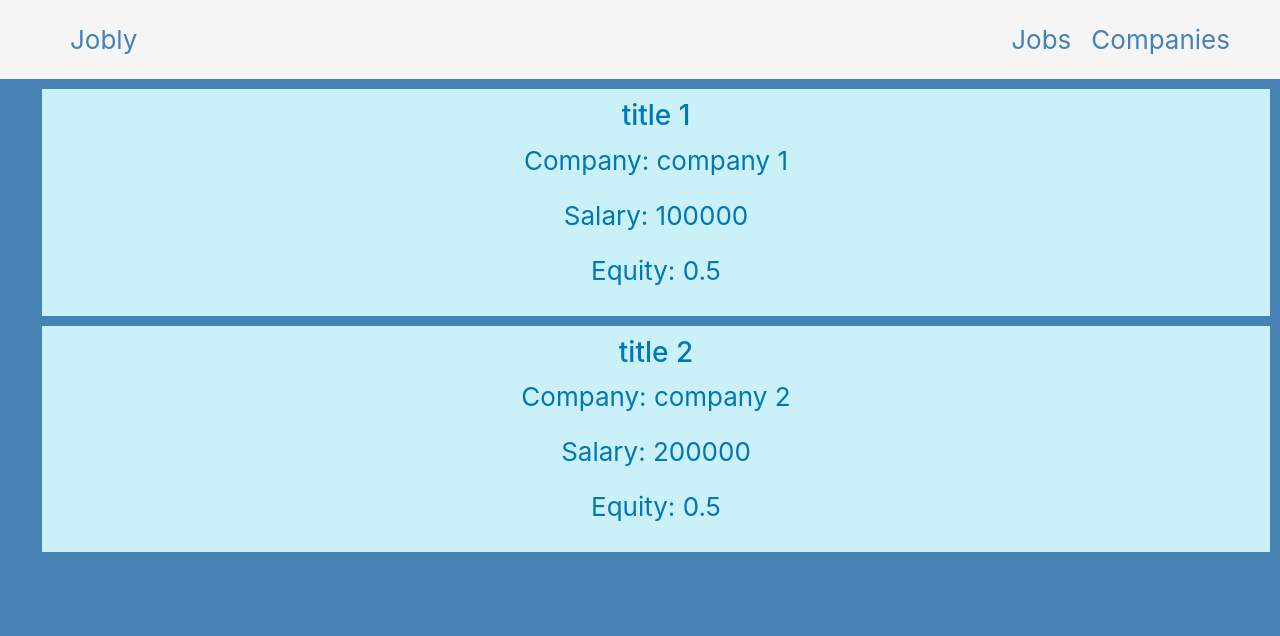
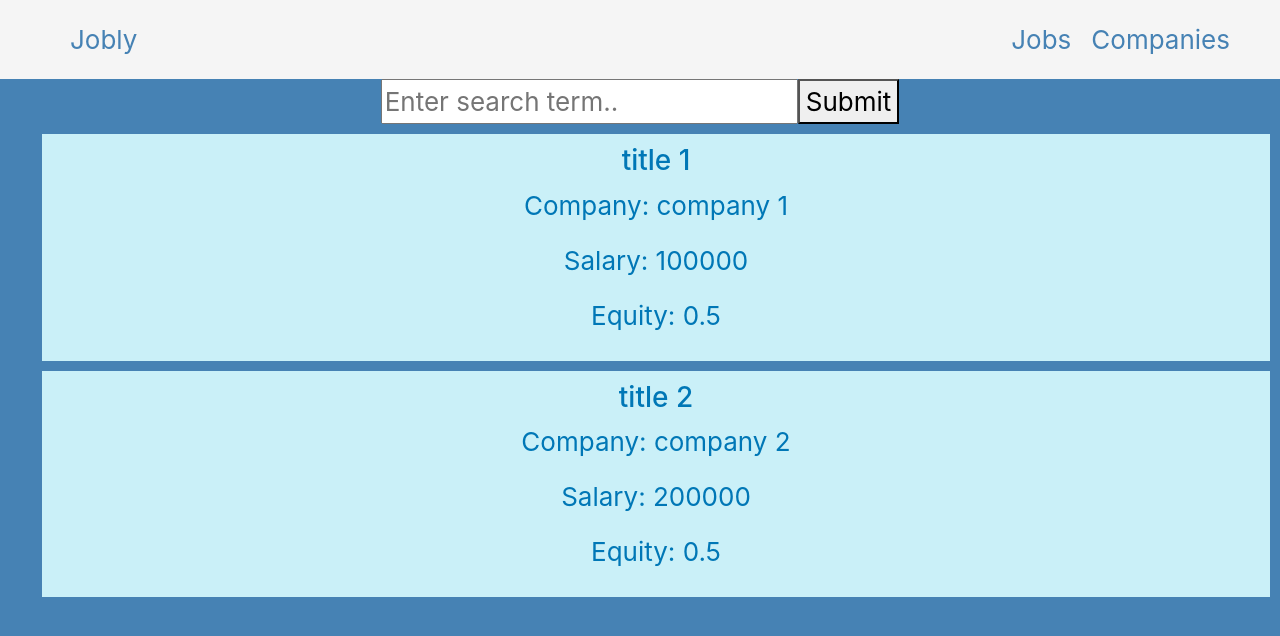
Before and after one commit to StrawberryShortyCake/react-jobly, a React (Vite) app in the folder react-jobly/: page /jobs in a window 1280 px wide. Shown: the top 636 px of the page. Built offline with nearby package versions, Linux system fonts and the light colour scheme.

Commit message:
Added SearchForm.

```diff
--- a/react-jobly/src/CompanyList.jsx
+++ b/react-jobly/src/CompanyList.jsx
@@ -1,5 +1,6 @@
 import CompanyDetails from "./CompanyDetails";
 import Company from "./CompanyCard";
+import SearchForm from "./SearchForm";
 
 const defaultCompanies = [
   {
@@ -30,7 +31,13 @@ const defaultCompanies = [
 function CompanyList() {
   const companies = defaultCompanies;
 
+  function getCompanyList(){
+    return "";
+  }
+
   return (
+    <div className="CompanyList">
+      <SearchForm getList={getCompanyList} />
       <ul>
         {companies.map((company) => (
           <li className="Companies" key={company.handle}>
@@ -38,6 +45,7 @@ function CompanyList() {
           </li>
         ))}
       </ul>
+    </div>
   );
 }
 export default CompanyList;
--- a/react-jobly/src/JobList.jsx
+++ b/react-jobly/src/JobList.jsx
@@ -1,5 +1,6 @@
 import "./JobList.css";
 import JobCard from "./JobCard.jsx";
+import SearchForm from "./SearchForm.jsx";
 
 const defaultJobs = [
   {
@@ -7,12 +8,14 @@ const defaultJobs = [
     salary: 100000,
     equity: "0.5",
     name: "company 1",
+    handle: "c1"
   },
   {
     title: "title 2",
     salary: 200000,
     equity: "0.5",
     name: "company 2",
+    handle: "c2"
   },
 ];
 
@@ -26,10 +29,18 @@ const defaultJobs = [
  */
 function JobList() {
   const jobs = defaultJobs;
+
+  function getJobList() {
+    return "";
+  }
+
   return (
+    <div className="JobList">
+      <SearchForm getList={getJobList} />
       <ul>
         {jobs.map((job) => (
           <JobCard
+            key={job.handle}
             title={job.title}
             salary={job.salary}
             equity={job.equity}
@@ -37,6 +48,7 @@ function JobList() {
           />
         ))}
       </ul>
+    </div>
   );
 }
 export default JobList;
--- /dev/null
+++ b/react-jobly/src/SearchForm.jsx
@@ -0,0 +1,40 @@
+import { useState } from "react";
+
+/** Search form component
+ *
+ * Props:
+ * - getList: function
+ *
+ * State:
+ * -searchTerms: string
+ *
+ * {CompanyList, JobList} -> SearchForm
+*/
+
+function SearchForm({ getList }) {
+  const [searchTerms, setSearchTerms] = useState("");
+
+  /** Handle input changes */
+  function handleChange(evt) {
+    setSearchTerms(evt.target.value);
+  }
+
+  /** Call parent function */
+  function handleSubmit(evt) {
+    evt.preventDefault();
+    getList(searchTerms);
+  }
+
+  return (
+    <form className="SearchForm" onSubmit={handleSubmit}>
+      <input
+        placeholder="Enter search term.."
+        value={searchTerms}
+        onChange={handleChange}
+      />
+      <button>Submit</button>
+    </form>
+  );
+}
+
+export default SearchForm;
```
Also changed, not shown: 1 other file (tests, documents, lock files or other folders). Lines whose indentation alone changed are shown as unchanged.
